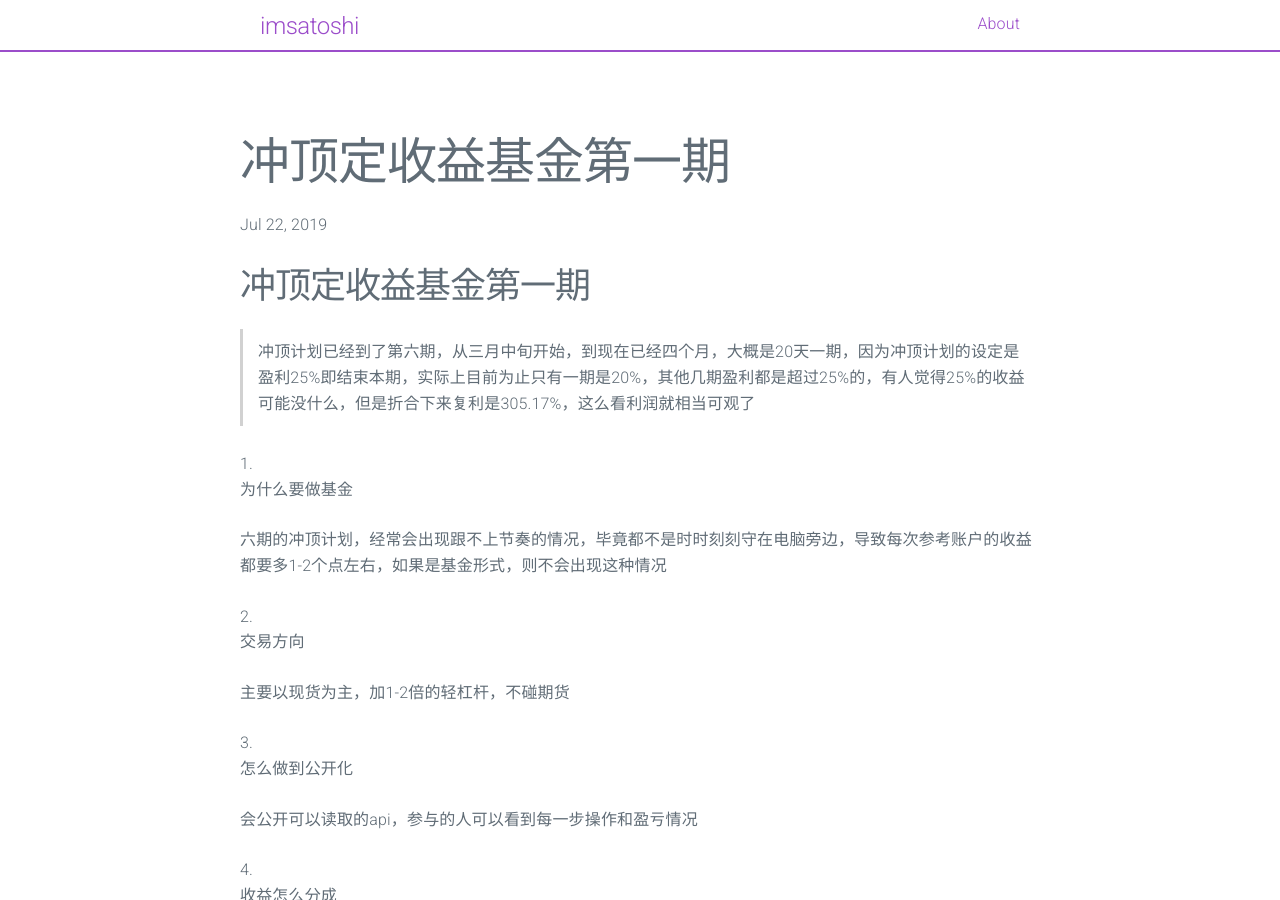
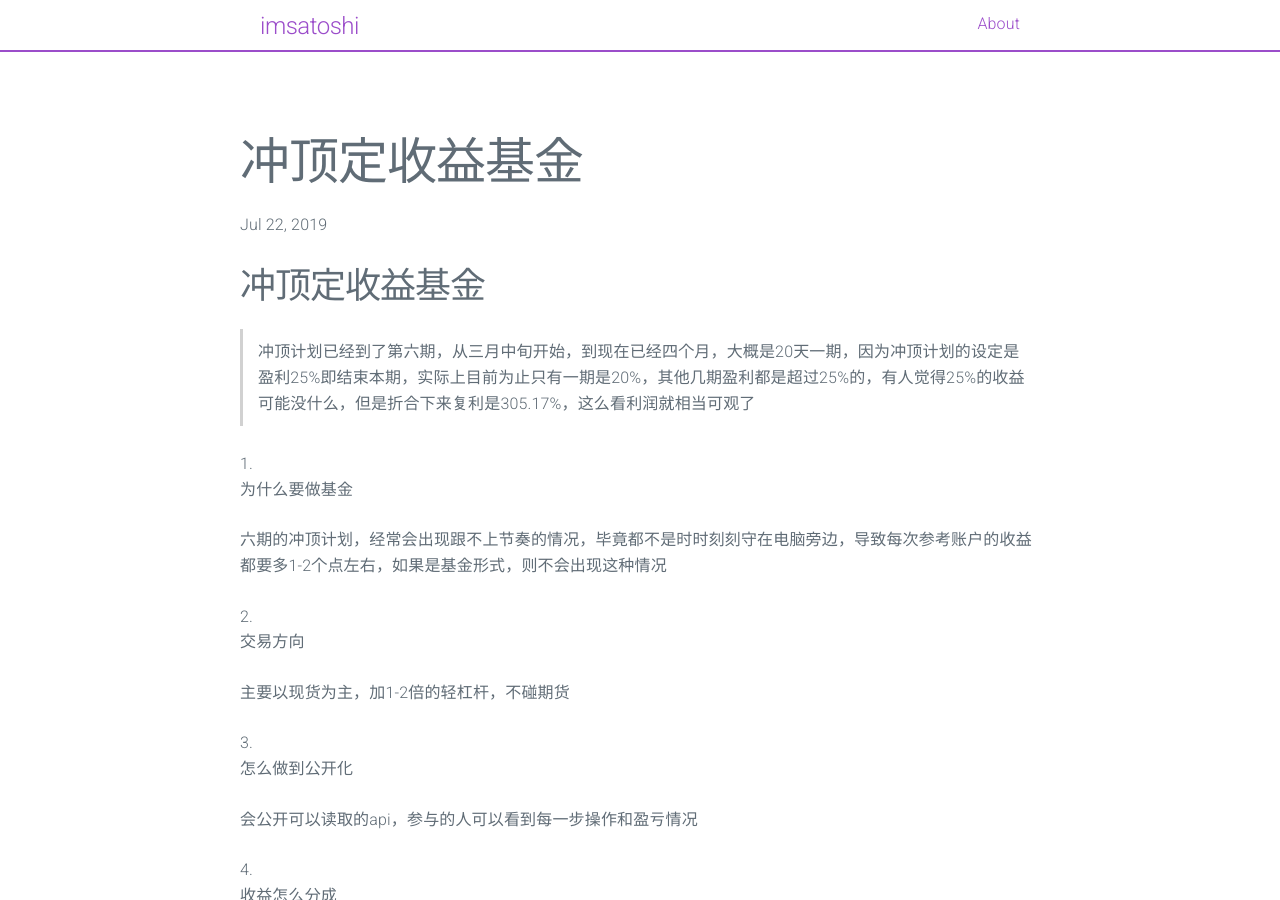
Before and after one commit to allinbitcoin/allinbitcoin.github.io, a Jekyll site: the page built from _posts/2019-7-22-冲顶定收益基金.md, in a window 1280 px wide and 900 px high. Built offline with Jekyll 4.4.1, drawn with Linux system fonts in a browser that asks for light colours; our own code applies the rules of GitHub Pages for plain Markdown files.

Commit message:
Update and rename 2019-7-22-冲顶定收益基金第一期.md to 2019-7-22-冲顶定收益基金.md

```diff
--- a/_posts/2019-7-22-冲顶定收益基金第一期.md
+++ b/_posts/2019-7-22-冲顶定收益基金.md
@@ -1,4 +1,4 @@
-### 冲顶定收益基金第一期
+### 冲顶定收益基金
 
 > 冲顶计划已经到了第六期，从三月中旬开始，到现在已经四个月，大概是20天一期，因为冲顶计划的设定是盈利25%即结束本期，实际上目前为止只有一期是20%，其他几期盈利都是超过25%的，有人觉得25%的收益可能没什么，但是折合下来复利是305.17%，这么看利润就相当可观了
 
```
